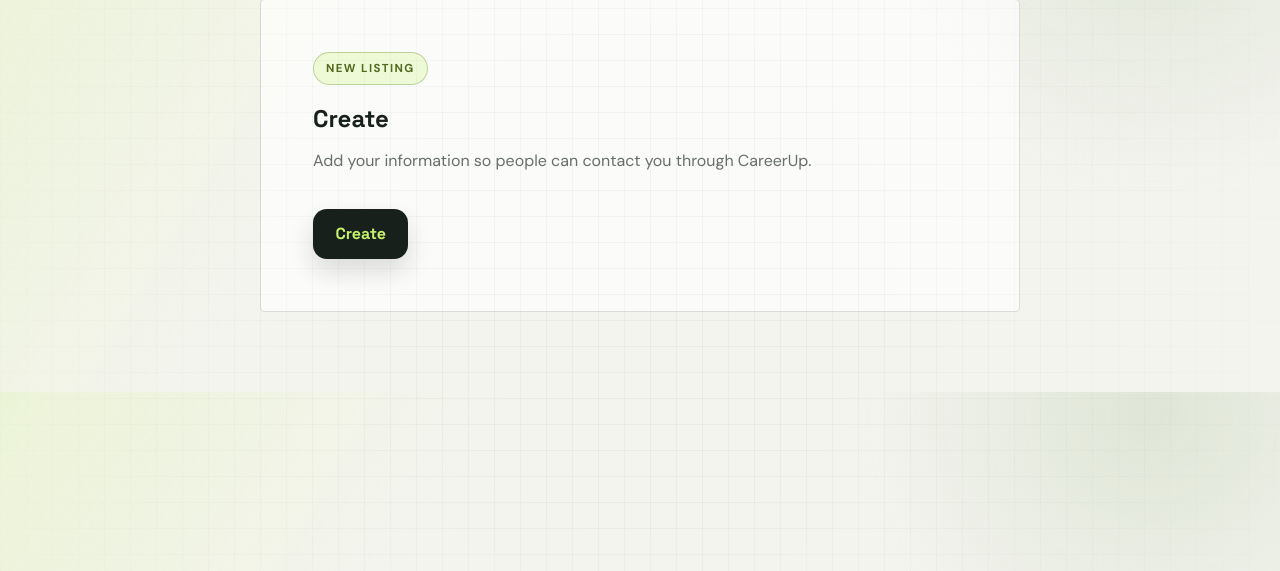
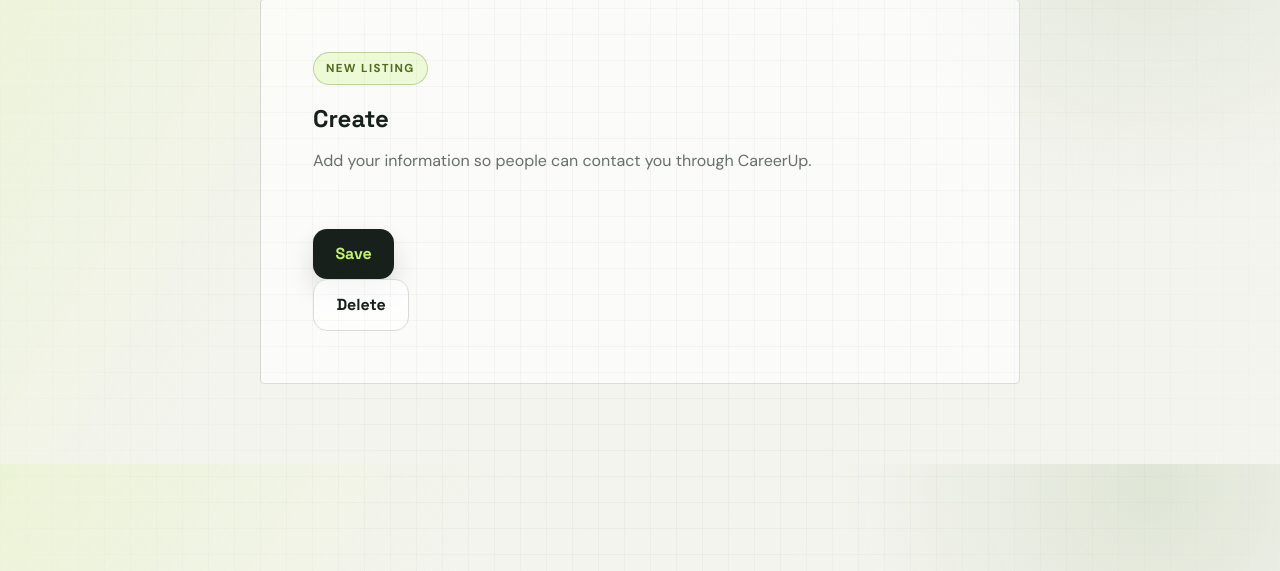
Before and after one commit to Yusufbek728/CareerUp, a Django app: template templates/mainapp/create.html in a window 1280 px wide. Shown: the part 122-693 px from the top of the page. Run offline with Django 5.2, Linux system fonts and the light colour scheme; the template is opened without the code that fills it: most values are stand-ins (such as "Sample title", 1, 10 or a date in 2020).

Commit message:
update project

```diff
--- a/static/mainapp/styles.css
+++ b/static/mainapp/styles.css
@@ -374,10 +374,28 @@ button {
     color: var(--text);
 }
 
+.danger-btn {
+    border-color: rgba(255, 107, 107, 0.4);
+    background: rgba(255, 107, 107, 0.08);
+    color: #ffb5b5;
+}
+
 .nav-btn:hover,
 .primary-btn:hover,
 .secondary-btn:hover {
     transform: translateY(-2px) scale(1.01);
+}
+
+.form-actions {
+    display: flex;
+    flex-wrap: wrap;
+    align-items: center;
+    gap: 12px;
+    margin-top: 20px;
+}
+
+.delete-listing-form {
+    margin: 0;
 }
 
 .create-menu {
--- a/templates/mainapp/create.html
+++ b/templates/mainapp/create.html
@@ -45,8 +45,17 @@
                         {% for error in field.errors %}<span class="field-error">{{ error }}</span>{% endfor %}
                     </div>
                 {% endfor %}
-                <button type="submit" class="primary-btn form-submit">{% translate "Create" %} {% translate listing_title %}</button>
+                <div class="form-actions">
+                    <button type="submit" class="primary-btn form-submit">{% translate "Save" %}</button>
+                </div>
             </form>
+            {% if item %}
+                <form method="post" class="delete-listing-form" onsubmit="return confirm('{% translate "Are you sure you want to delete this listing?" %}');">
+                    {% csrf_token %}
+                    <input type="hidden" name="action" value="delete_listing">
+                    <button type="submit" class="secondary-btn danger-btn">{% translate "Delete" %}</button>
+                </form>
+            {% endif %}
         </section>
     </main>
 </body>
```
Also changed, not shown: mainapp/tests.py (+24 -0 lines), mainapp/views.py (+11 -1 lines).
